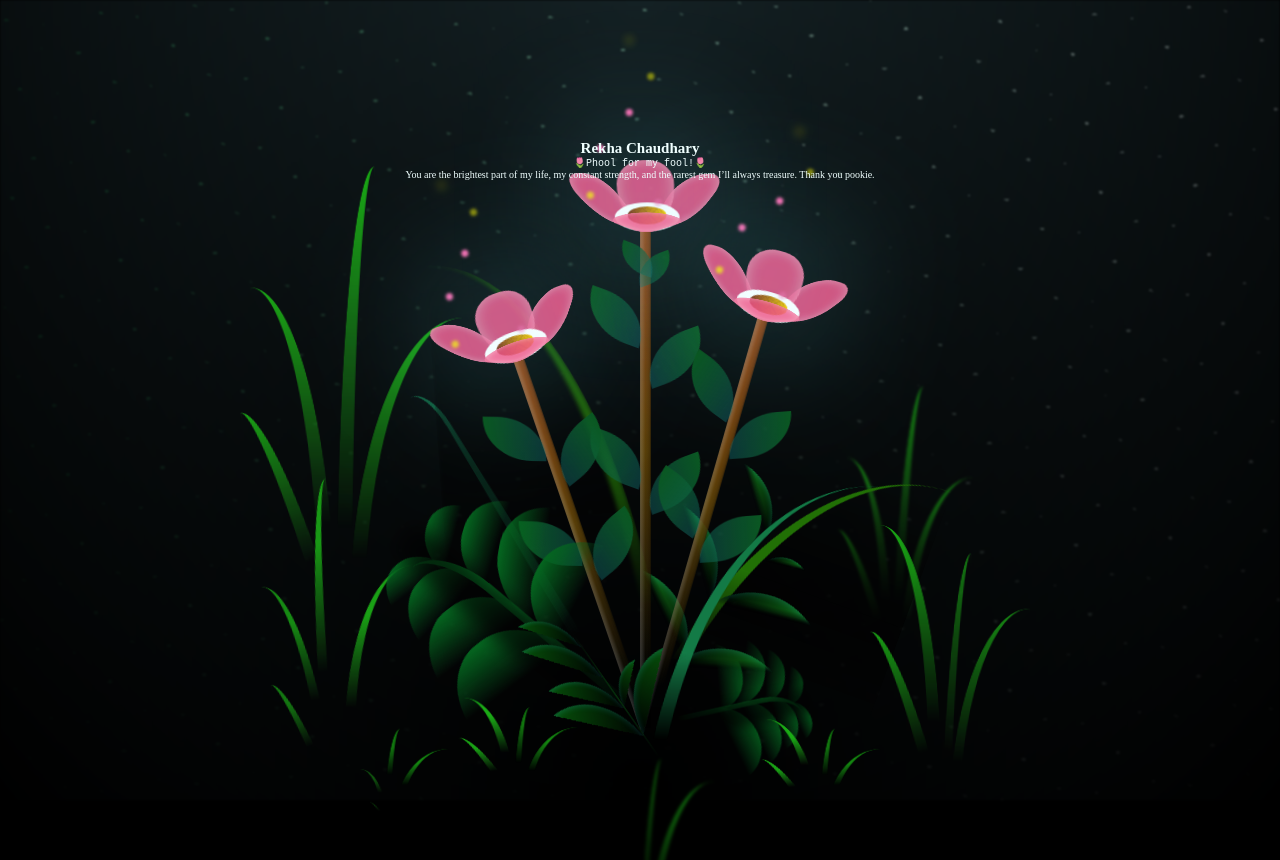
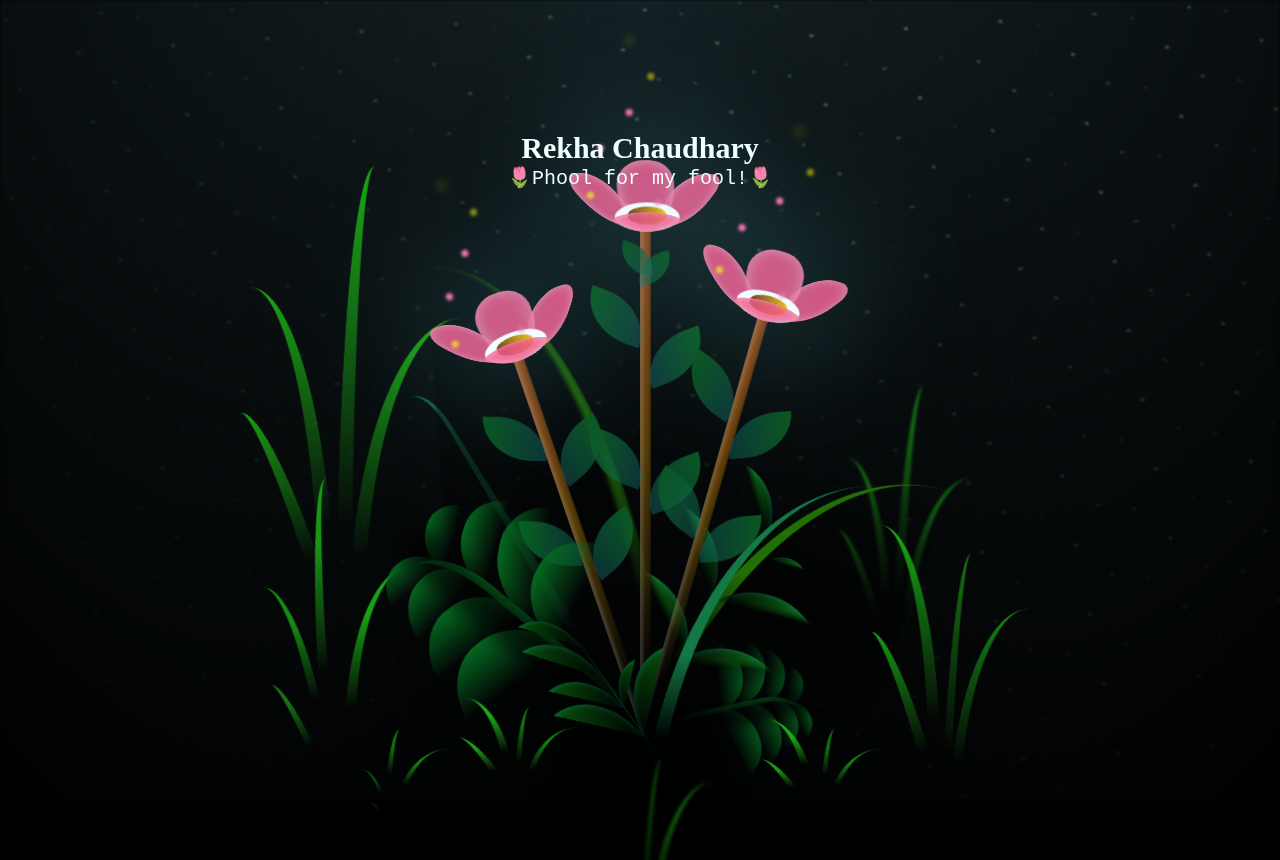
Before and after one commit to jhanilesh26/Bestest-Flower, a plain HTML site: page index.html in a window 1280 px wide. Shown: the top 860 px of the page. Drawn offline with Linux system fonts and the light colour scheme.

Commit message:
Add files via upload

```diff
--- a/index.html
+++ b/index.html
@@ -17,7 +17,7 @@
           top: 20%; /* Center vertically */
           left: 50%; /* Center horizontally */
           transform: translate(-50%, -50%); /* Adjust for centering */
-          font-size: 10px; /* Adjust font size */
+          font-size: 20px; /* Adjust font size */
       }
   </style>
 </head>
@@ -324,7 +324,7 @@
   <div id="message">
     <h2>Rekha Chaudhary</h2>
     <pre>🌷Phool for my fool!🌷</pre>
-    <p>You are the brightest part of my life, my constant strength, and the rarest gem I’ll always treasure. Thank you pookie.</p>
+    <!-- <p>You are the brightest part of my life, my constant strength, and the rarest gem I’ll always treasure. Thank you pookie.</p> -->
 </div>
 
 
```
